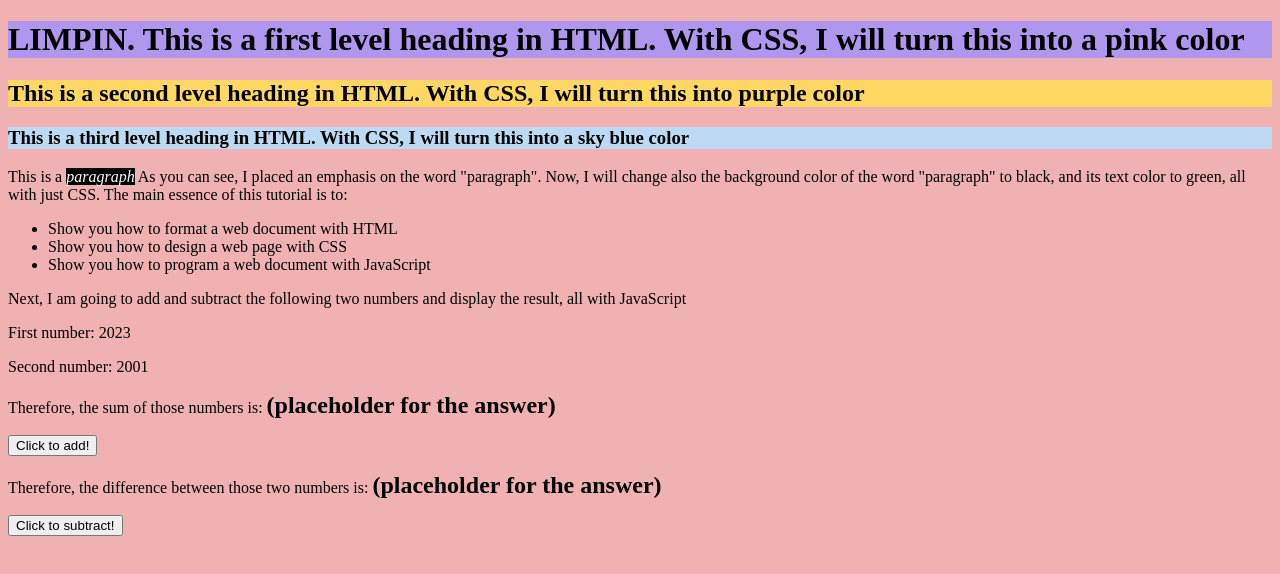
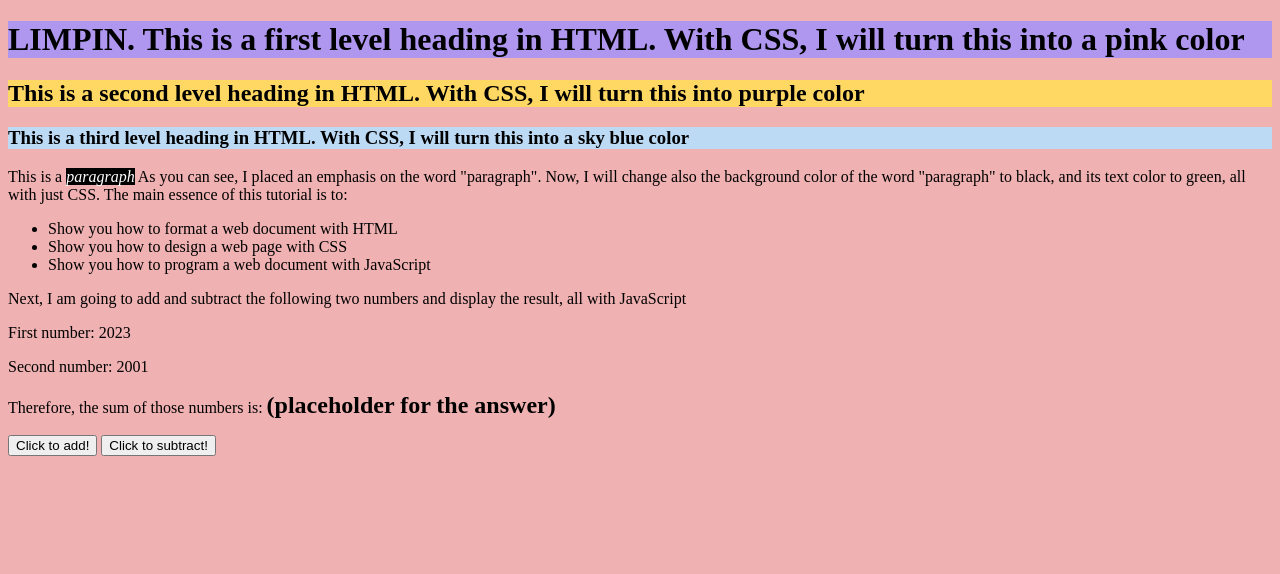
Before and after one commit to louvi11a/exer1, a plain HTML site: page index.html in a window 1280 px wide. Drawn offline with Linux system fonts and the light colour scheme.

Commit message:
Update index.html

```diff
--- a/index.html
+++ b/index.html
@@ -25,8 +25,6 @@
 
     <p>Therefore, the sum of those numbers is: <strong id="answer" style="font-size: 24px; font-weight: bold;">(placeholder for the answer)</strong></p>
     <input type="button" id="sumButton" value="Click to add!">
-
-    <p>Therefore, the difference between those two numbers is: <strong id="answer" style="font-size: 24px; font-weight: bold;">(placeholder for the answer)</strong></p>
     <input type="button" id="subtractButton" value="Click to subtract!">
 
 
```
